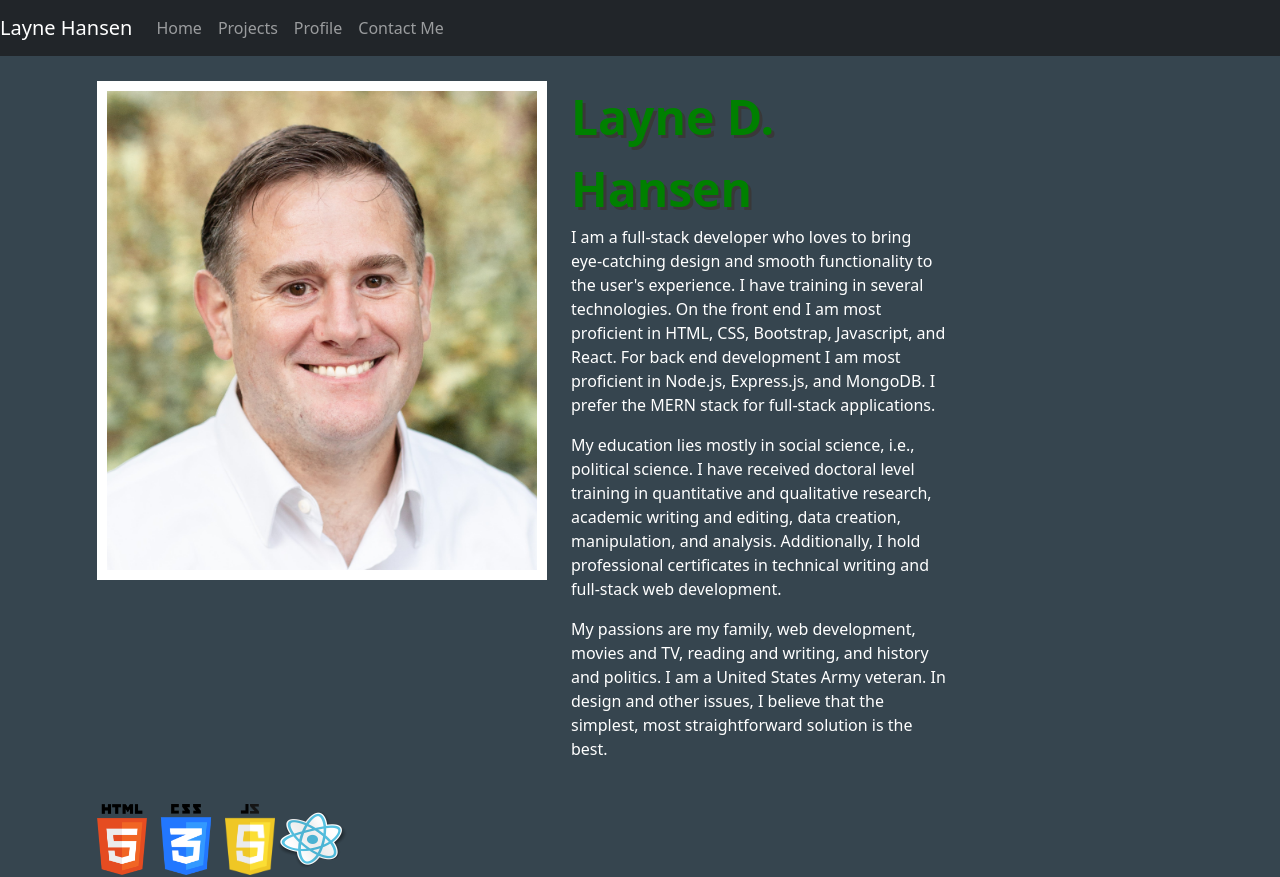
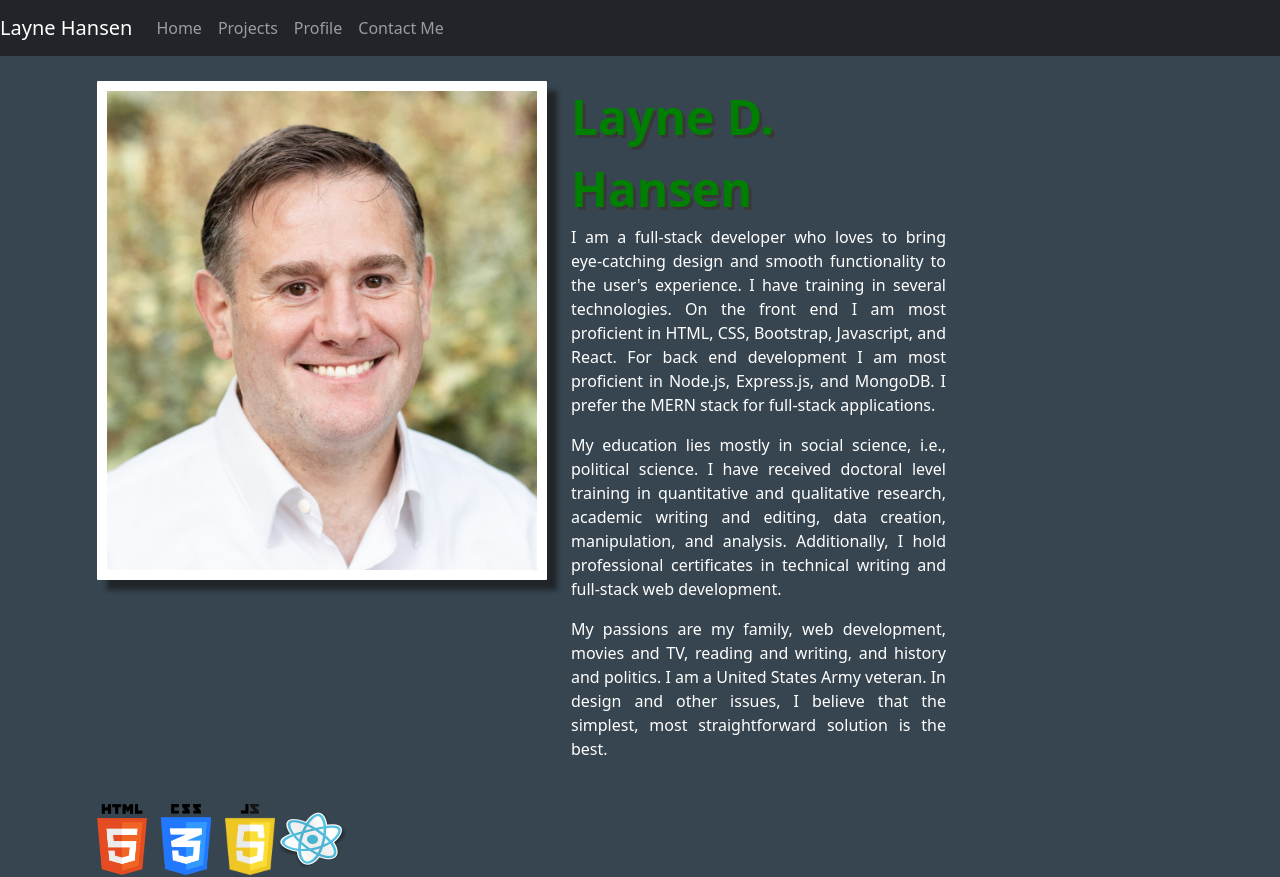
Before and after one commit to LayneHansen/LayneHansen.react.github.io, a React (Create React App) app in the folder hansen-react-portfolio/: page /profile in a window 1280 px wide. Built offline with nearby package versions, Linux system fonts and the light colour scheme.

Commit message:
updated profile page with shadow

```diff
--- a/hansen-react-portfolio/src/Profile.css
+++ b/hansen-react-portfolio/src/Profile.css
@@ -12,8 +12,9 @@
 }
 
 #profile-image {
-    /* border-radius: 5px; */
+    border-radius: 1px;
     border: solid white 10px;
+    box-shadow: 10px 10px 5px;
 }
 
 h1 {
@@ -31,4 +32,5 @@ h1 {
 
 .profile-text {
     color: white;
+    text-align: justify;
 }
```
